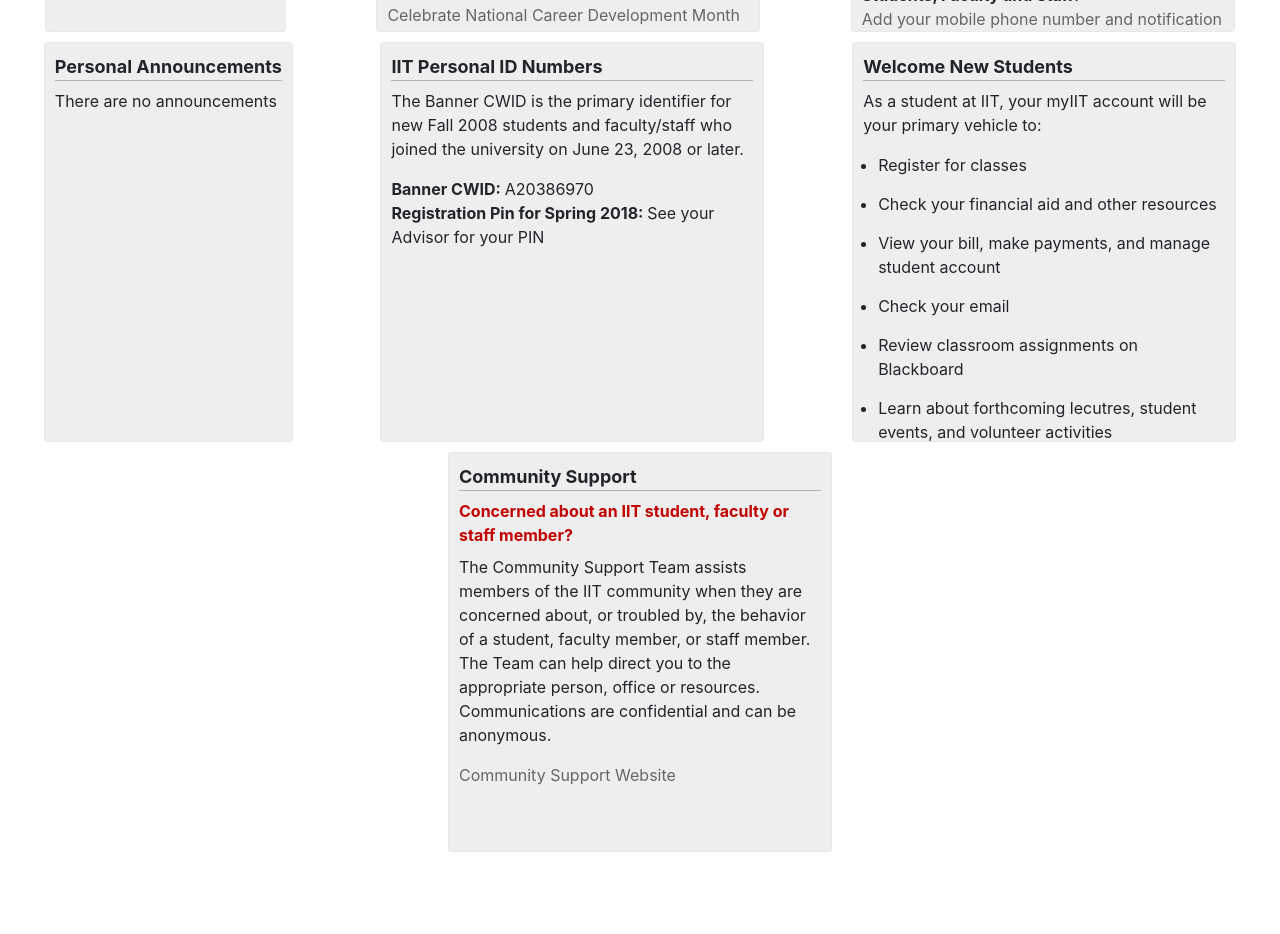
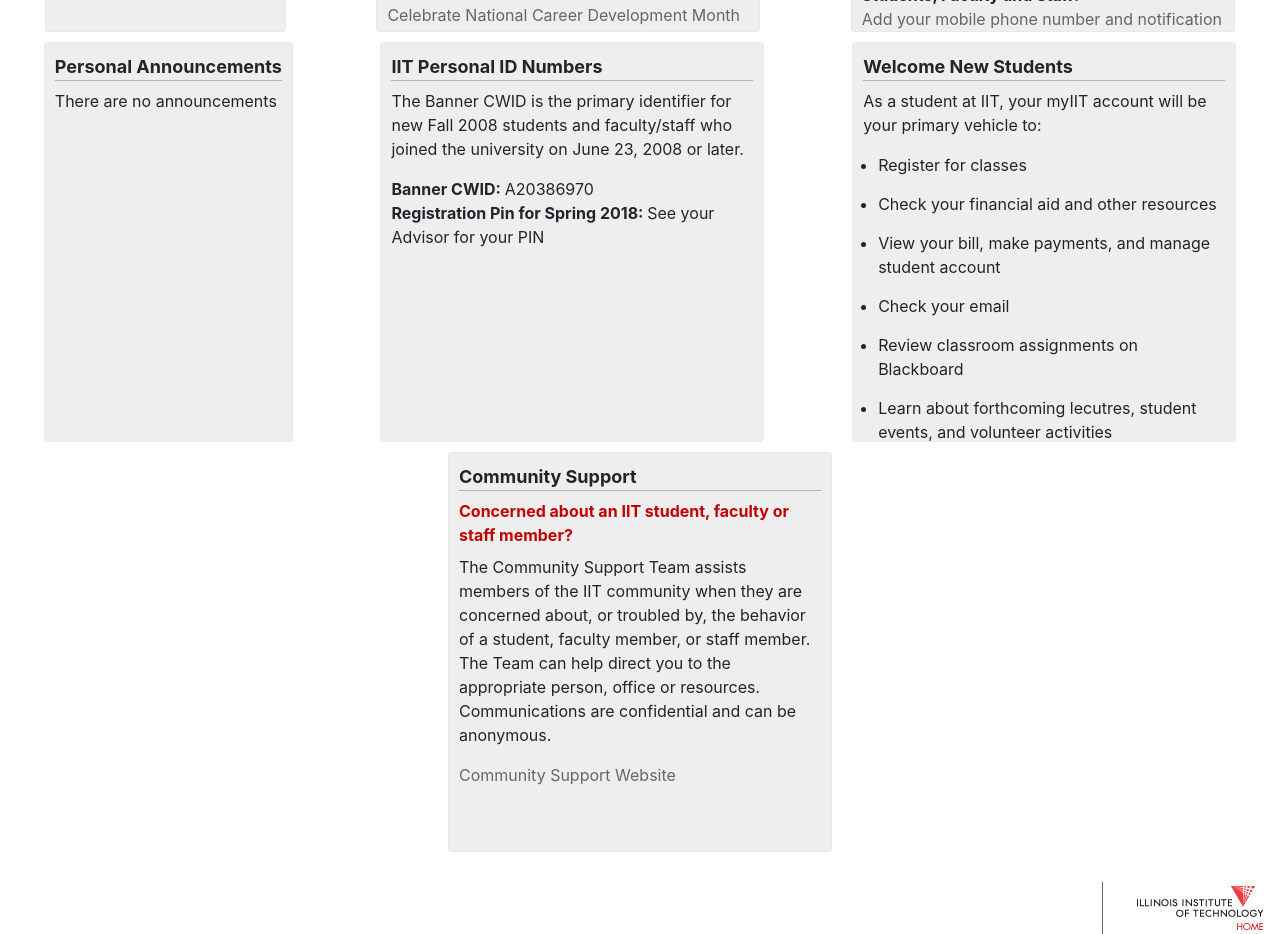
Before and after one commit to kyan3/project2, a plain HTML site: page dashboard.html in a window 1280 px wide. Shown: the part 522-1456 px from the top of the page. Before the commit the page ends 1379 px from the top, so only its background shows below. Drawn offline with nearby package versions, Linux system fonts and the light colour scheme.

Commit message:
Fixed Footer, Added Footer to Dashboard

```diff
--- a/css/style.css
+++ b/css/style.css
@@ -30,9 +30,9 @@ input[type=submit] {
 }
 
 footer {
-	bottom: 0;
-	right: 0;
-	position: absolute;
+	float: right;
+	padding-top: 25px;
+	position: relative;
 }
 
 .container {
--- a/dashboard.html
+++ b/dashboard.html
@@ -125,7 +125,7 @@
 		</div>
 	</div>
 	<footer>
-
+		<a href="http://www.iit.edu"><img src="images/foot_logo.gif" alt="Illinois Institute of Technology" title="Illinois Institute of Technology"></a>
 	</footer>
 	<script src="https://code.jquery.com/jquery-3.2.1.min.js" integrity="sha256-hwg4gsxgFZhOsEEamdOYGBf13FyQuiTwlAQgxVSNgt4=" crossorigin="anonymous"></script>
 	<script src="https://cdnjs.cloudflare.com/ajax/libs/materialize/0.100.2/js/materialize.min.js"></script>
```
